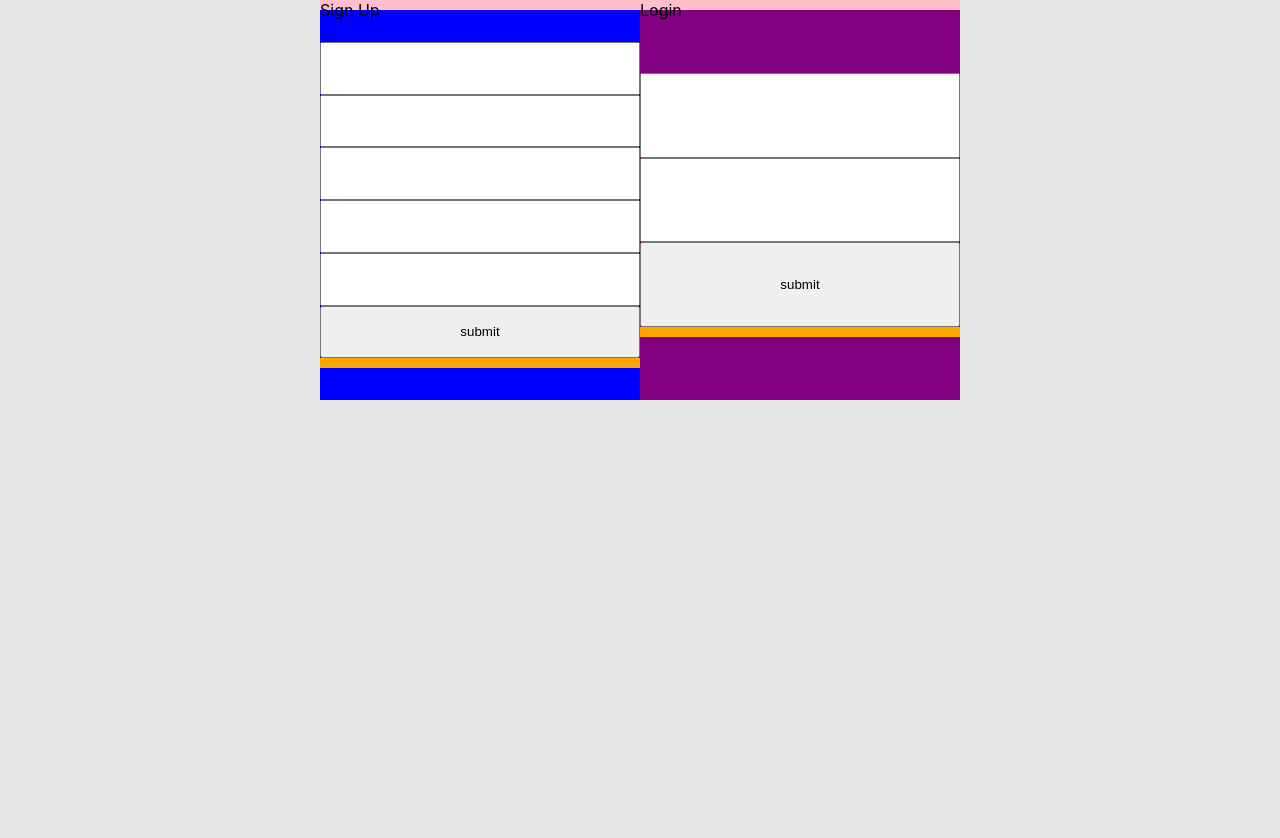
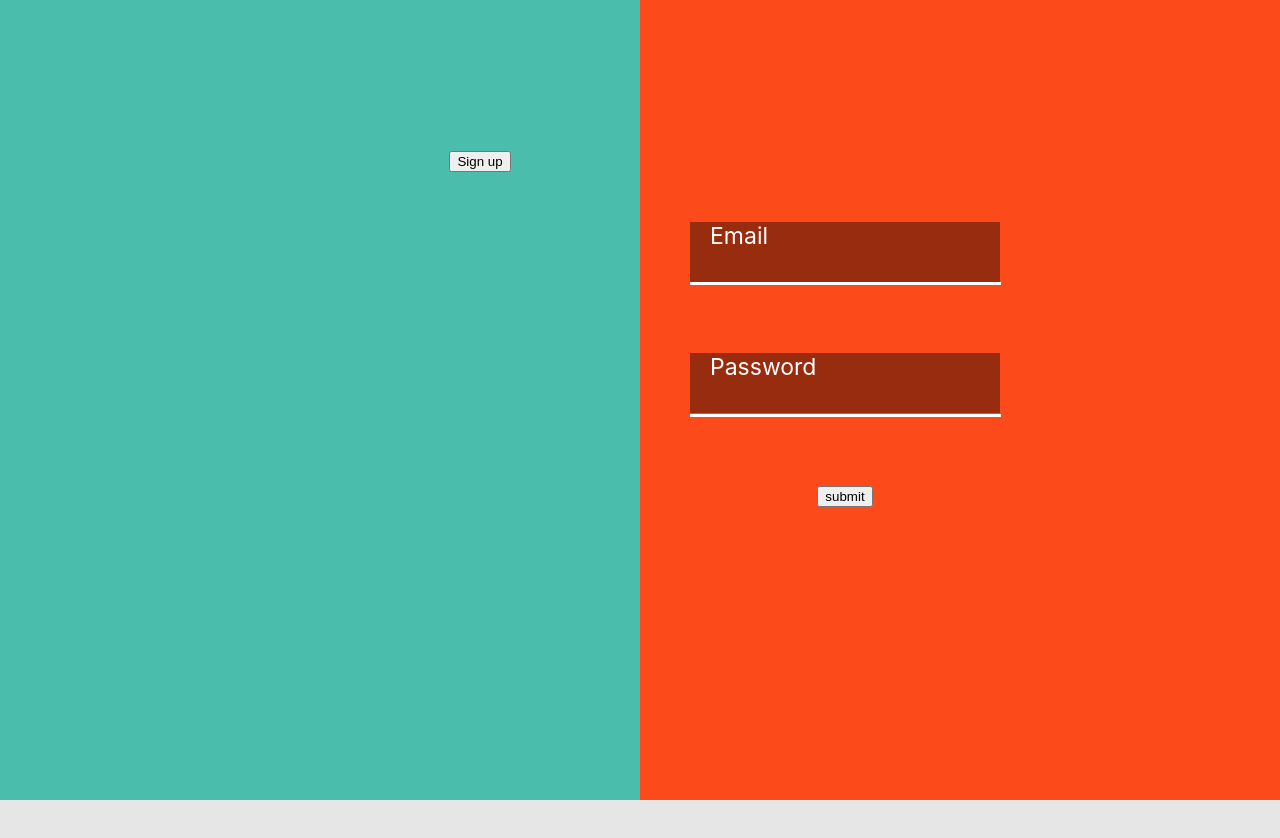
Before and after one commit to Jesusg1012/KeepTrack-Project-frontend, a React (Create React App) app: page /authorization/login in a window 1280 px wide. Before the commit this address led to /authorization. Shown: the top 838 px of the page. Before the commit the page ends 800 px from the top, so only its background shows below. Built offline with nearby package versions, Linux system fonts and the light colour scheme.

Commit message:
added front to back reminder and login

```diff
--- /dev/null
+++ b/src/Components/Hidder.js
@@ -0,0 +1,26 @@
+import React from 'react';
+import { withRouter } from 'react-router-dom';
+
+const Hidder = (props) => {
+  const handleLoginPush = () =>{
+    props.history.push('/authorization/login')
+  }
+  const handleSignUpPush = () =>{
+    props.history.push('/authorization/signup')
+  }
+    return (
+        <div id="hidder">
+        <div id={props.history.location.pathname === '/authorization/login' ?  "hidder-content": null} className={props.history.location.pathname === '/authorization/login' ?  "normal": "hide"}>
+        <div className="header"></div>
+        <div><button onClick={()=> handleSignUpPush()}>Sign up</button></div>
+        <div className="footer"></div>
+        </div>
+        <div id={props.history.location.pathname === '/authorization/signup' ?  "hidder-content": null} className={props.history.location.pathname === '/authorization/signup' ?  "normal": "hide"}>
+          <div className="header"></div>
+          <div><button onClick={()=> handleLoginPush()}>Login</button></div>
+          <div className="footer"></div>
+        </div>
+      </div>
+    );
+}
+export default withRouter(Hidder);
--- a/src/Components/Login.js
+++ b/src/Components/Login.js
@@ -1,13 +1,28 @@
 import React from 'react';
+import { withRouter } from 'react-router-dom';
+
 const Login = (props) => {
+
     return (
-      <div id="login">
-      <div className="header">Login</div>
-        <input type="text" name="email" onChange={props.handleChange} value={props.state.email}></input>
-        <input type="text" name="password" onChange={props.handleChange} value={props.state.password}></input>
-        <button onClick={props.handleSubmit}>submit</button>
+      <div id="login" className={props.history.location.pathname === '/authorization/signup' ?  "hide": "normal"}>
+      <div className="header"></div>
+      <div id="login-content">
+      <div className="header"></div>
+        <div className="input-container">
+        <label>Email</label><br />
+          <input type="text" name="email" onChange={props.handleChange} value={props.state.email}></input>
+        </div>
+        <div className="input-container">
+          <label>Password</label><br />
+          <input type="text" name="password" onChange={props.handleChange} value={props.state.password}></input>
+        </div>
+        <div>
+          <button onClick={props.handleSubmit}>submit</button>
+        </div>
+        <div className="footer"></div>
+        </div>
         <div className="footer"></div>
       </div>
     );
 }
-export default Login;
+export default withRouter(Login);
--- a/src/Components/SignUp.js
+++ b/src/Components/SignUp.js
@@ -1,16 +1,23 @@
 import React from 'react';
+import { withRouter } from 'react-router-dom';
+
 const SignUp = (props) => {
+
     return (
-      <div id="sign-up">
-      <div className="header">Sign Up</div>
-        <input type="text" name="name" onChange={props.handleChange} value={props.state.name}></input>
-        <input type="text" name="email" onChange={props.handleChange} value={props.state.email}></input>
-        <input type="text" name="number" onChange={props.handleChange} value={props.state.number}></input>
-        <input type="text" name="password" onChange={props.handleChange} value={props.state.password}></input>
-        <input type="text" name="pass02" onChange={props.handleChange} value={props.state.pass02}></input>
-        <button onClick={props.handleSubmit}>submit</button>
+      <div id="sign-up" className={props.history.location.pathname === '/authorization/login' ?  "hide": "normal"}>
+      <div className="header"></div>
+      <div id="sign-up-content">
+      <div className="header"></div>
+        <div className="input-container"><label>Jesus</label><br /><input type="text" name="name" onChange={props.handleChange} value={props.state.name}></input></div>
+        <div className="input-container"><label>Email</label><br /><input type="text" name="email" onChange={props.handleChange} value={props.state.email}></input></div>
+        <div className="input-container"><label>Phone Number</label><br /><input type="text" name="number" onChange={props.handleChange} value={props.state.number}></input></div>
+        <div className="input-container"><label>Password</label><br /><input type="text" name="password" onChange={props.handleChange} value={props.state.password}></input></div>
+        <div className="input-container"><label>Confirm Password</label><br /><input type="text" name="pass02" onChange={props.handleChange} value={props.state.pass02}></input></div>
+        <div className="input-container"><button onClick={props.handleSubmit}>submit</button></div>
+        <div className="header"></div>
+        </div>
         <div className="footer"></div>
       </div>
     );
 }
-export default SignUp;
+export default withRouter(SignUp);
--- a/src/Containers/Register.js
+++ b/src/Containers/Register.js
@@ -1,10 +1,11 @@
 import React, { Component } from 'react';
-import { Route, Switch, withRouter } from 'react-router-dom';
+import { withRouter } from 'react-router-dom';
 import { connect } from 'react-redux'
-import { login } from '../Redux/actions'
+import { login, postUser } from '../Redux/actions'
 import Login from '../Components/Login'
 import SignUp from '../Components/SignUp'
 import '../style/register.css'
+import Hidder from '../Components/Hidder'
 
 class Register extends Component {
   state = {
@@ -25,7 +26,7 @@ class Register extends Component {
     }
     handleLogin = (e) => {
         e.preventDefault();
-            this.props.login(this.state)
+            this.props.login({email: this.state.email, password: this.state.password})
             this.setState({
                 email: '',
                 password:''
@@ -33,7 +34,7 @@ class Register extends Component {
     }
     handleSignUp = (e) => {
         e.preventDefault();
-            // this.props.login(this.state)
+            this.props.postUser(this.state)
             this.setState({
                 email: '',
                 password:''
@@ -41,10 +42,16 @@ class Register extends Component {
     }
   render() {
     return (
+      <div id="body">
+      <div className={this.props.history.location.pathname === '/authorization/signup' ?  "tester-left": "tester-right"}></div>
+
       <div id="register">
-      {}
+      {this.props.history.location.pathname === '/authorization'
+        ? this.props.history.push('/authorization/login') : null}
         <SignUp handleChange={this.handleChange} handleSubmit={this.handleSignUp} state={this.state}/>
+        <Hidder />
         <Login handleChange={this.handleChange} handleSubmit={this.handleLogin} state={this.state}/>
+      </div>
       </div>
     )}
 }
@@ -57,7 +64,8 @@ const mapStateToProps = (state) => {
 
 const mapDispatchToProps = dispatch => {
   return {
-    login: (userObj) => dispatch(login(userObj))
+    login: (userObj) => dispatch(login(userObj)),
+    postUser: (userObj) => dispatch(postUser(userObj))
   }
 }
 export default connect(mapStateToProps, mapDispatchToProps)(withRouter(Register));
--- a/src/Redux/actions.js
+++ b/src/Redux/actions.js
@@ -52,3 +52,23 @@ export const reminderChanger = (reminder, token) => {
     .then(json => console.log(json))
   }
 }
+export const postUser = (user) => {
+  return dispatch => {
+    fetch('http://localhost:4000/api/v1/users', {
+  method: 'POST',
+  headers: {
+    'Content-Type': 'application/json',
+    Accept: 'application/json'
+  },
+  body: JSON.stringify({user})
+})
+  .then(res => res.json())
+  .then(currentUser => {
+    if(currentUser.jwt){
+      console.log("THIS DAM USER:", currentUser)
+      localStorage.token = currentUser.jwt;
+      return dispatch(addUser(currentUser.user))
+    }
+  })
+  }
+}
--- a/src/style/menubar.css
+++ b/src/style/menubar.css
@@ -76,4 +76,5 @@
   background-color: #FC4A1A;
   width: 100%;
   height: 10px;
+  transition: width 2s;
 }
--- a/src/style/register.css
+++ b/src/style/register.css
@@ -1,30 +1,120 @@
+#body{
+  background-color: #4ABDAC;
+  height: 100%;
+  margin-bottom: 0px;
+}
 #register{
   width: 50%;
-  height: 50%;
+  height: 100%;
   margin-left: auto;
   margin-right: auto;
   display: grid;
   grid-template-columns: 50% 50%;
+  margin-top: auto;
+  margin-bottom: auto;
 }
 #sign-up{
-  background-color: blue;
+  z-index: 1;
+  display: grid;
+  grid-template-rows: auto 500px auto;
+}
+#login{
+  z-index: 1;
+  height: 100%;
+  display: grid;
+  grid-template-rows: auto 500px auto;
+}
+.header{
+  height: 100%;
+  width: 100%;
+}
+.footer{
+  height: 100%;
+  width: 100%;
+}
+.hide{
+  z-index: 0;
+  visibility: hidden;
+  opacity: 0;
+  transition: visibility 0s, opacity 1s linear;
+}
+.normal{
+  visibility: visible;
+  opacity: 1;
+  transition: 1s;
+}
+#hidder{
+  display: grid;
+  grid-template-columns: 50% 50%;
+  position: absolute;
+  width: 50%;
+  height: 100%;
+}
+#hidder-content{
+  text-align: center;
+  height: 100%;
+  display: grid;
+  grid-template-rows: auto 500px auto;
+  /* background-color: #FC4A1A; */
+}
+#sign-up-content{
+  text-align: center;
   display: grid;
   grid-template-rows: auto;
 }
-#login{
-  background-color: purple;
+#login-content{
+  text-align: center;
   display: grid;
   grid-template-rows: auto;
+  background-color:;
 }
-.header{
-  background-color: pink;
-  height: 10px;
-  width: 100%;
+.input-container{
+  color: white;
+  margin-left: 50px;
+  margin-right: 50px;
+  height: 60px;
+  text-align: left;
+  font-size: 23px;
+  background-color: rgba(0,0,0,.4);
+  width: 310px;
 }
-.footer{
-  background-color: orange;
-  height: 10px;
-  width: 100%;
-  bottom: 0px;
+.input-container input{
+color: white;
+width: 299px;
+border: none;
+background-color: rgba(0,0,0,0);
+border-bottom-style: solid;
+border-width: medium;
+height: 30px;
+font-size: 15px;
+padding-left: 10px;
+}
+.input-container input:focus{
+  outline: none;
+}
+.input-container label{
+  margin-left: 20px;
+}
+.input-container button{
 
 }
+.tester-left{
+  z-index: 0;
+  position: fixed;
+  margin-right: auto;
+  margin-left: 0px;
+  height: 100%;
+  background-color: #FC4A1A;
+  width: 50%;
+  transition: 1s;
+}
+.tester-right{
+  z-index: 0;
+  position: fixed;
+  margin-left: 50%;
+  margin-right: auto;
+  height: 100%;
+  background-color: #FC4A1A;
+  width: 50%;
+  transition: 1s;
+}
```
